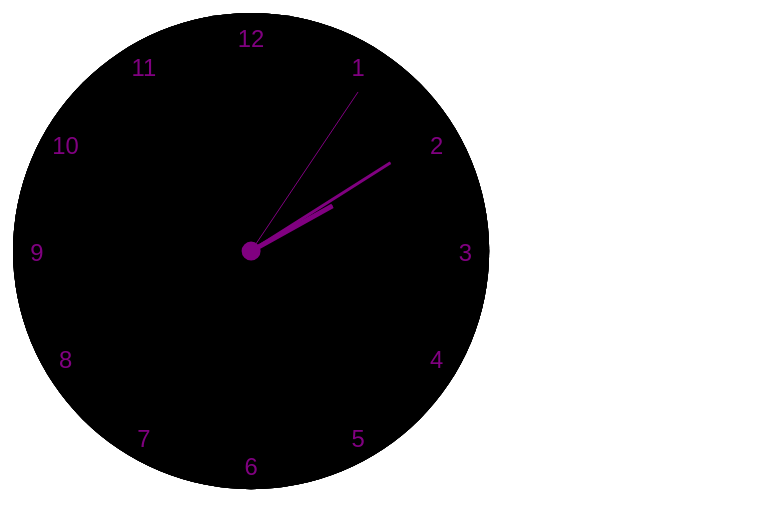
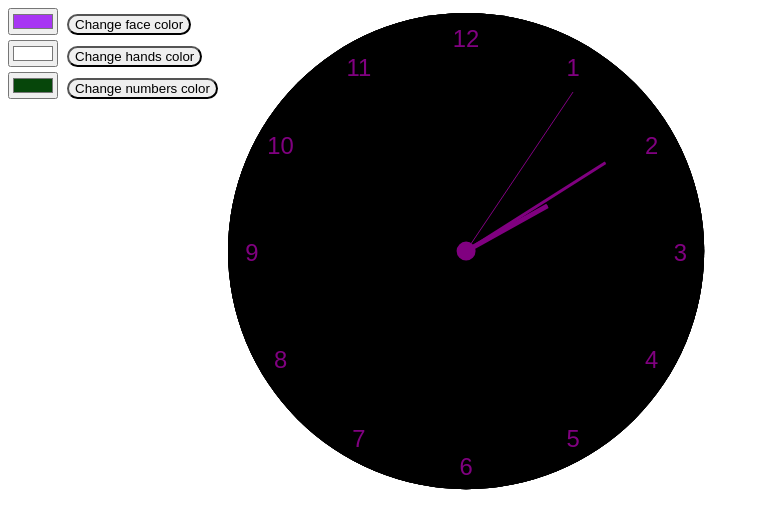
Before and after one commit to LenaYork/Clock, a plain HTML site: page index.html in a window 1280 px wide. Shown: the whole page, without its empty margins (0-760 px from the left). Drawn offline with Linux system fonts and the light colour scheme.

Commit message:
feat: add user buttons

```diff
--- a/index.html
+++ b/index.html
@@ -8,9 +8,25 @@
     <title>Clock</title>
 </head>
 <body>
-    <canvas id="clock" class="clock" width="500" height="500">
-        Please upgrade your browser
-    </canvas>
+    <div class="main-container">
+        <div class="buttons-container">
+            <div class="face-button">
+                <input type="color" id="face-color" value="#A735F3"></input>
+                <button class="user-button">Change face color</button>
+            </div>
+            <div class="hand-button">
+                <input type="color" id="hand-color" value="#FFFFFF"></input>
+                <button class="user-button">Change hands color</button>
+            </div>
+            <div class="numbers-button">
+                <input type="color" id="number-color" value="#06460A"></input>
+                <button class="user-button">Change numbers color</button>
+            </div>
+        </div>
+        <canvas id="clock" class="clock" width="500" height="500">
+            Please upgrade your browser
+        </canvas>
+    </div>
     <script src="main.js"></script>
 </body>
 </html>
--- a/main.js
+++ b/main.js
@@ -19,6 +19,7 @@ function setTime() {
     context.arc(clockRadius +5 , clockRadius + 5, 7, 0, 2*Math.PI);
     context.fill();
 
+    context.fillStyle = "purple"; //
 
     //add numbers
     context.font = clockRadius / 10 + "px arial";
--- a/styles.css
+++ b/styles.css
@@ -2,6 +2,21 @@
     width: 500px;
     height: 500px;
 } */
+
+.main-container {
+    /* text-align: center; */
+    display: flex;
+}
+
+.buttons-container {
+    display: flex;
+    flex-direction: column;
+}
+
+.user-button{
+    margin: 5px;
+    border-radius: 25px;
+}
 
 @media (max-width: 550px) {
 
```
